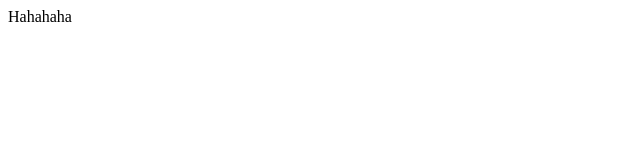
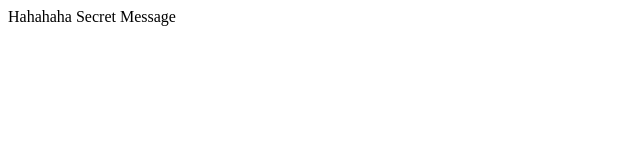
Before and after one commit to Hanchooi/MyTestRepo, a plain HTML site: page login.html in a window 1280 px wide. Shown: the whole page, without its empty margins (0-640 px from the left). Drawn offline with Linux system fonts and the light colour scheme.

Commit message:
Update login.html

```diff
--- a/login.html
+++ b/login.html
@@ -1,4 +1,6 @@
 <html>
 
  Hahahaha
+
+ Secret Message
 </html>
```
